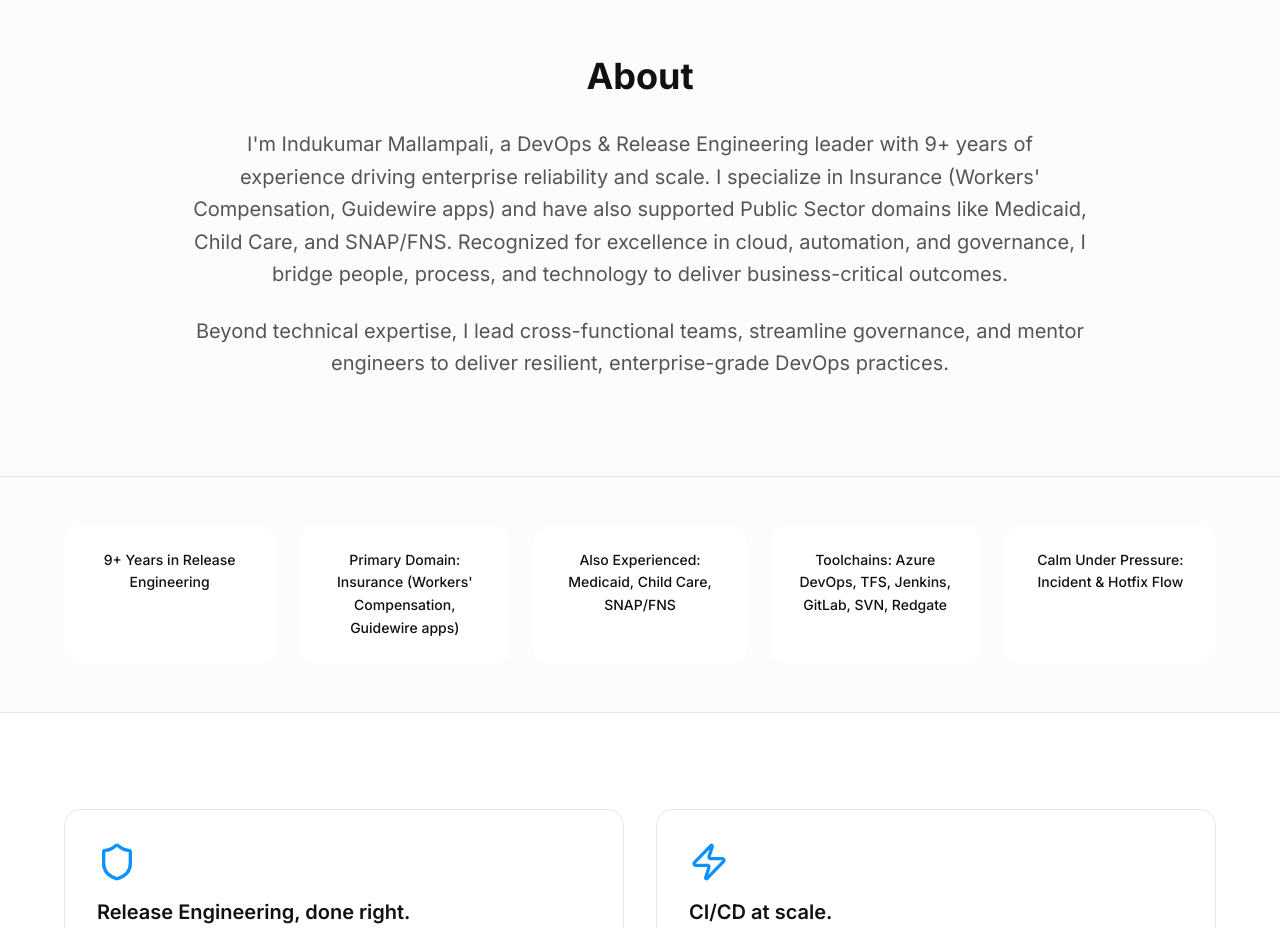
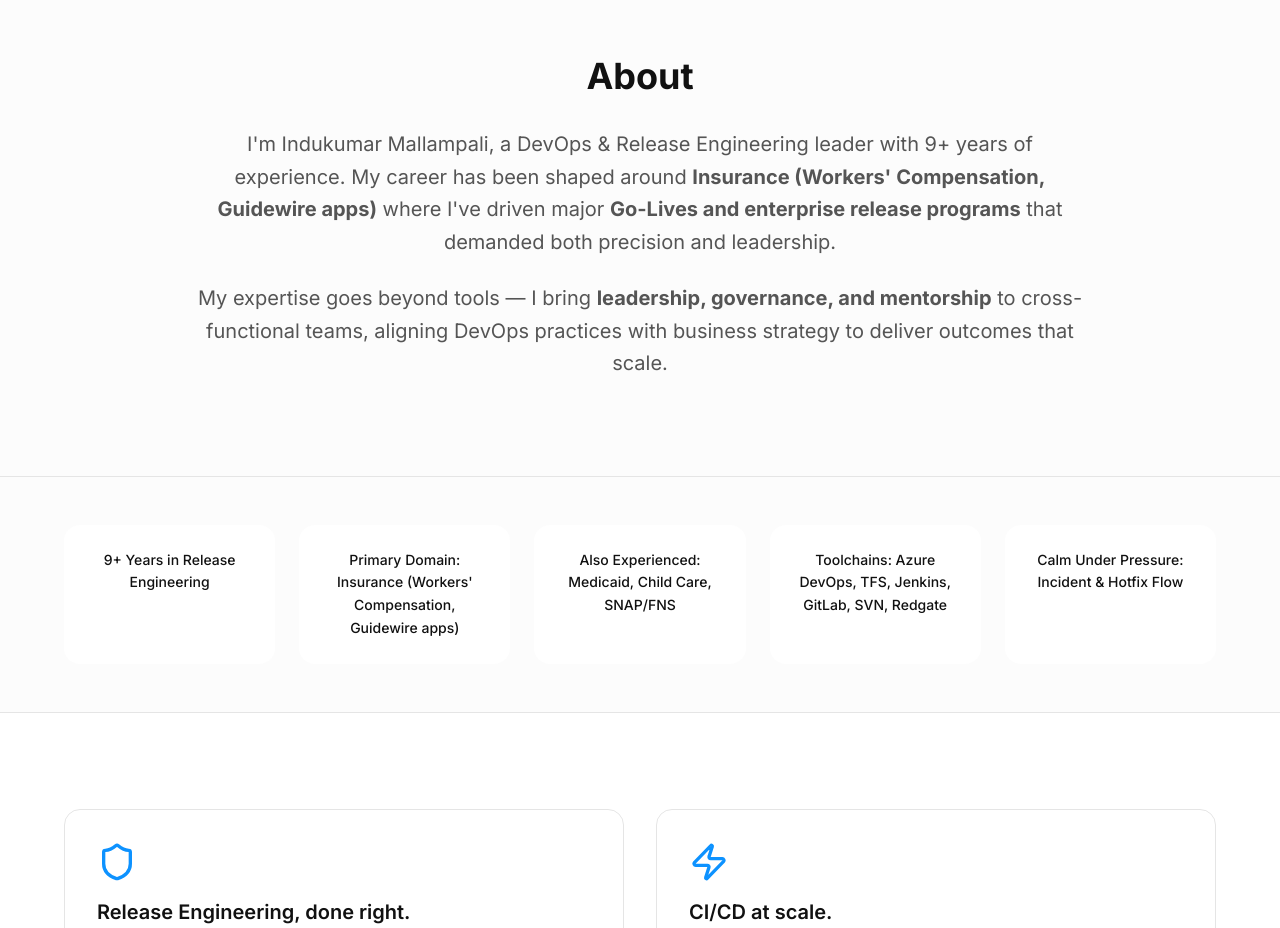
Before and after one commit to Indukumarm/indu-launchpad, a React (Vite) app: page / in a window 1280 px wide. Shown: the part 840-1768 px from the top of the page. Built offline with nearby package versions, Linux system fonts and the light colour scheme; the HTML template or start-up script is replaced by a standard one.

Commit message:
Update About section narrative

```diff
--- a/src/components/About.tsx
+++ b/src/components/About.tsx
@@ -4,15 +4,14 @@ export const About = () => {
       <div className="max-w-4xl mx-auto text-center">
         <h2 className="text-4xl font-bold mb-8">About</h2>
         <p className="text-xl leading-relaxed text-muted-foreground">
-          I'm Indukumar Mallampali, a DevOps & Release Engineering leader with 9+ years of experience
-          driving enterprise reliability and scale. I specialize in Insurance (Workers' Compensation,
-          Guidewire apps) and have also supported Public Sector domains like Medicaid, Child Care,
-          and SNAP/FNS. Recognized for excellence in cloud, automation, and governance, I bridge
-          people, process, and technology to deliver business-critical outcomes.
+          I'm Indukumar Mallampali, a DevOps & Release Engineering leader with 9+ years of experience.
+          My career has been shaped around <strong>Insurance (Workers' Compensation, Guidewire apps)</strong> where
+          I've driven major <strong>Go-Lives and enterprise release programs</strong> that demanded both precision
+          and leadership.
         </p>
         <p className="text-xl leading-relaxed text-muted-foreground mt-6">
-          Beyond technical expertise, I lead cross-functional teams, streamline governance, and mentor
-          engineers to deliver resilient, enterprise-grade DevOps practices.
+          My expertise goes beyond tools — I bring <strong>leadership, governance, and mentorship</strong> to
+          cross-functional teams, aligning DevOps practices with business strategy to deliver outcomes that scale.
         </p>
       </div>
     </section>
```
